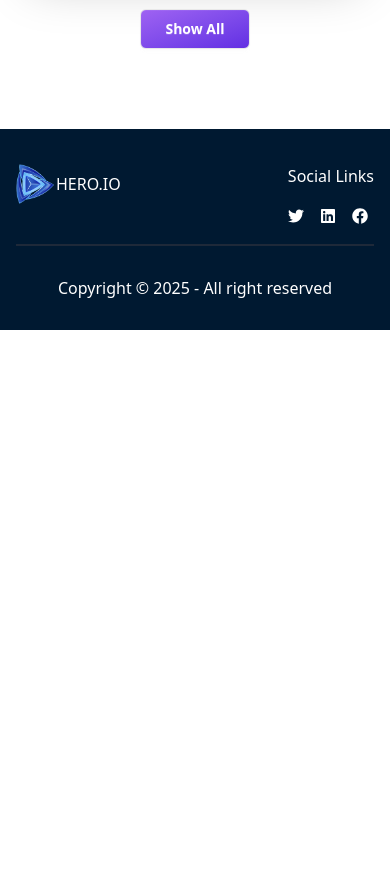
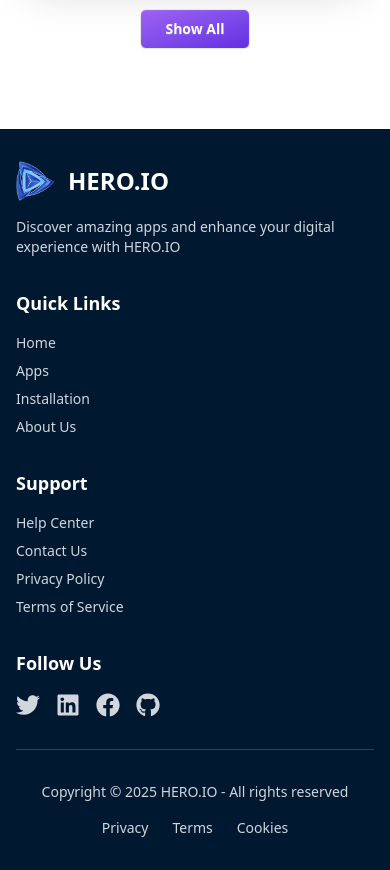
Before and after one commit to mdnaeemislam786/hero-apps-store, a React (Vite) app: page / in a window 390 px wide. Shown: the part 5020-5890 px from the top of the page. Before the commit the page ends 5350 px from the top, so only its background shows below. Built offline with nearby package versions, Linux system fonts and the light colour scheme.

Commit message:
add error app page, add some code for responsive app all page a and add README.md file

```diff
--- /dev/null
+++ b/src/Components/ErrorApp/ErrorApp.jsx
@@ -0,0 +1,15 @@
+import React from 'react';
+import { Link } from 'react-router';
+
+const ErrorApp = () => {
+    return (
+        <div className='pt-[40vh] bg-red-100 pb-[40vh] flex flex-col justify-center items-center space-y-10'>
+            <h1 className='text-center font-bold text-7xl '>
+                App not found
+            </h1>
+            <Link className='btn bg-linear-to-br text-white from-[#9f62f2] to-[#632ee3]' to="/apps">Go Back</Link>
+        </div>
+    );
+};
+
+export default ErrorApp;
--- a/src/Components/Footer/Footer.jsx
+++ b/src/Components/Footer/Footer.jsx
@@ -1,27 +1,152 @@
-import React from 'react';
+import React from "react";
 import logo from "../../assets/logo.png";
-import {  FaFacebook, FaLinkedin, FaTwitter } from "react-icons/fa";
+import { FaFacebook, FaLinkedin, FaTwitter, FaGithub } from "react-icons/fa";
 
 const Footer = () => {
   return (
-        <footer  className='bg-[#001931] text-white px-4 md:px-10 xl:px-20'>
-            <div className='flex items-start justify-between pt-[35px]'>
-                <div className='flex items-center'>
-                    <img className='h-10' src={logo} alt="logo" />
-                    <h1>HERO.IO</h1>
+    <footer className="bg-[#001931] text-white">
+      <div className="max-w-7xl mx-auto px-4 sm:px-6 lg:px-8 py-8">
+        {/* Main Footer Content */}
+        <div className="flex flex-col md:flex-row items-start justify-between gap-8">
+          {/* Logo and Brand */}
+          <div className="flex flex-col items-start">
+            <div className="flex items-center gap-3 mb-4">
+              <img className="h-10 w-10" src={logo} alt="logo" />
+              <h1 className="text-2xl font-bold text-white">HERO.IO</h1>
             </div>
-                <div>
-                    <h1>Social Links</h1>
-                    <div className='flex gap-4 my-5'>
-                        <i><FaTwitter></FaTwitter></i>
-                        <i><FaLinkedin></FaLinkedin></i>
-                        <i><FaFacebook></FaFacebook></i>
+            <p className="text-gray-300 max-w-xs text-sm">
+              Discover amazing apps and enhance your digital experience with
+              HERO.IO
+            </p>
+          </div>
+
+          {/* Quick Links */}
+          <div className="flex flex-col">
+            <h3 className="text-lg font-semibold mb-4">Quick Links</h3>
+            <div className="flex flex-col gap-2">
+              <a
+                href="/"
+                className="text-gray-300 hover:text-white transition-colors text-sm"
+              >
+                Home
+              </a>
+              <a
+                href="/apps"
+                className="text-gray-300 hover:text-white transition-colors text-sm"
+              >
+                Apps
+              </a>
+              <a
+                href="/installation"
+                className="text-gray-300 hover:text-white transition-colors text-sm"
+              >
+                Installation
+              </a>
+              <a
+                href="/about"
+                className="text-gray-300 hover:text-white transition-colors text-sm"
+              >
+                About Us
+              </a>
+            </div>
+          </div>
+
+          {/* Support */}
+          <div className="flex flex-col">
+            <h3 className="text-lg font-semibold mb-4">Support</h3>
+            <div className="flex flex-col gap-2">
+              <a
+                href="/help"
+                className="text-gray-300 hover:text-white transition-colors text-sm"
+              >
+                Help Center
+              </a>
+              <a
+                href="/contact"
+                className="text-gray-300 hover:text-white transition-colors text-sm"
+              >
+                Contact Us
+              </a>
+              <a
+                href="/privacy"
+                className="text-gray-300 hover:text-white transition-colors text-sm"
+              >
+                Privacy Policy
+              </a>
+              <a
+                href="/terms"
+                className="text-gray-300 hover:text-white transition-colors text-sm"
+              >
+                Terms of Service
+              </a>
+            </div>
+          </div>
+
+          {/* Social Links */}
+          <div className="flex flex-col">
+            <h3 className="text-lg font-semibold mb-4">Follow Us</h3>
+            <div className="flex gap-4">
+              <a
+                href="https://twitter.com"
+                className="text-gray-300 hover:text-white transition-colors text-2xl"
+                aria-label="Twitter"
+              >
+                <FaTwitter />
+              </a>
+              <a
+                href="https://linkedin.com"
+                className="text-gray-300 hover:text-white transition-colors text-2xl"
+                aria-label="LinkedIn"
+              >
+                <FaLinkedin />
+              </a>
+              <a
+                href="https://facebook.com"
+                className="text-gray-300 hover:text-white transition-colors text-2xl"
+                aria-label="Facebook"
+              >
+                <FaFacebook />
+              </a>
+              <a
+                href="https://github.com/mdnaeemislam786"
+                className="text-gray-300 hover:text-white transition-colors text-2xl"
+                aria-label="GitHub"
+              >
+                <FaGithub />
+              </a>
             </div>
           </div>
         </div>
-            <hr className='border-1 border-gray-800' />
-            <div className='flex items-center justify-center py-[30px]'>
-                <span className='text-center '>Copyright © 2025 - All right reserved</span>
+
+        {/* Divider */}
+        <hr className="border-gray-700 my-8" />
+
+        {/* Copyright */}
+        <div className="flex flex-col md:flex-row items-center justify-between gap-4">
+          <span className="text-gray-300 text-sm text-center md:text-left">
+            Copyright © 2025 HERO.IO - All rights reserved
+          </span>
+          <div className="flex gap-6 text-sm">
+            <a
+              href="/privacy"
+              className="text-gray-300 hover:text-white transition-colors"
+            >
+              Privacy
+            </a>
+            <a
+              href="/terms"
+              className="text-gray-300 hover:text-white transition-colors"
+            >
+              Terms
+            </a>
+            <a
+              href="/cookies"
+              className="text-gray-300 hover:text-white transition-colors"
+            >
+              Cookies
+            </a>
+          </div>
+        </div>
       </div>
     </footer>
   );
--- a/src/Pages/AppDetails/AppDetails.jsx
+++ b/src/Pages/AppDetails/AppDetails.jsx
@@ -7,6 +7,7 @@
 import { ToastContainer, toast } from 'react-toastify';
 import { BarChart, Bar, YAxis, XAxis, CartesianGrid, Tooltip, Legend, ResponsiveContainer } from 'recharts';
 import LoadingSpiner from '../../Components/LoadingSpiner/LoadingSpiner';
+import ErrorApp from '../../Components/ErrorApp/ErrorApp';
 
 
 const AppDetails = () => {
@@ -22,8 +23,11 @@
     setIsInstalled(installed);
   }, [id]);
 
-  if (loading || !app) {
+  if (loading) {
     return <LoadingSpiner></LoadingSpiner>;
+  }
+  if (!app) {
+  return <ErrorApp />;
   }
 
   const { image, ratingAvg, size, title, companyName, ratings, description, detailedDescription, downloads, reviews } = app;
@@ -46,19 +50,20 @@
   return (
     <>
       <ToastContainer />
-      <div className='m-3 xl:flex md:p-20 '>
+      <div className='m-3 flex flex-col md:flex-row text-center md:text-left items-center md:items-start md:flex md:p-20 '>
         <div>
           <img
-            className='sm:h-[350px] rounded-xl w-[350px] border mr-45'
+            className='sm:h-[350px] rounded-xl w-[350px] border md:mr-45'
             src={image}
             alt={title}
           />
         </div>
-        <div className='w-full'>
+        <div className='w-full sm:ml-5'>
           <div>
             <h1 className='text-2xl md:text-5xl font-black'>SmPlan: {title}</h1>
             <p className='md:text-2xl font-bold my-5 text-gray-400'>Developed by <span className='text-blue-400'>{companyName}</span></p>
-          </div><hr />
+          </div>
+          <div className='flex flex-col-reverse md:block '>
           <div className="sm:flex justify-center md:justify-start my-5 gap-6">
             <div className='my-5 items-center flex flex-col'>
               <img src={download} alt="" />
@@ -79,11 +84,12 @@
           <div className='flex md:items-center md:justify-start justify-center'>
             <button
               onClick={handleInstall}
-              className={`btn rounded-xl text-white ${isInstalled ? 'bg-green-800' : 'bg-green-500'}`}
+              className={`btn rounded-xl mt-5 sm:mt-0 text-black ${isInstalled ? 'bg-green-800' : 'bg-green-500'}`}
               disabled={isInstalled}
             >
               {isInstalled ? 'Installed' : `Install Now (${size} MB)`}
             </button>
+          </div>
           </div>
         </div>
       </div>
--- a/src/Routes/Route.jsx
+++ b/src/Routes/Route.jsx
@@ -5,6 +5,7 @@
 import ErrorPage from "../Pages/ErrorPage/ErrorPage";
 import Installation from "../Pages/Installation/Installation";
 import AppDetails from "../Pages/AppDetails/AppDetails";
+import ErrorApp from "../Components/ErrorApp/ErrorApp";
 
 export const router = createBrowserRouter([
   {
@@ -29,6 +30,10 @@
         path: "app-details/:id",
         element: <AppDetails />,
       },
+      {
+        path: "app-details/*",
+        element:<ErrorApp></ErrorApp>
+      }
     ],
   },
 ]);
```
Also changed, not shown: 2 other files (tests, documents, lock files or other folders). Lines whose indentation alone changed are shown as unchanged.
